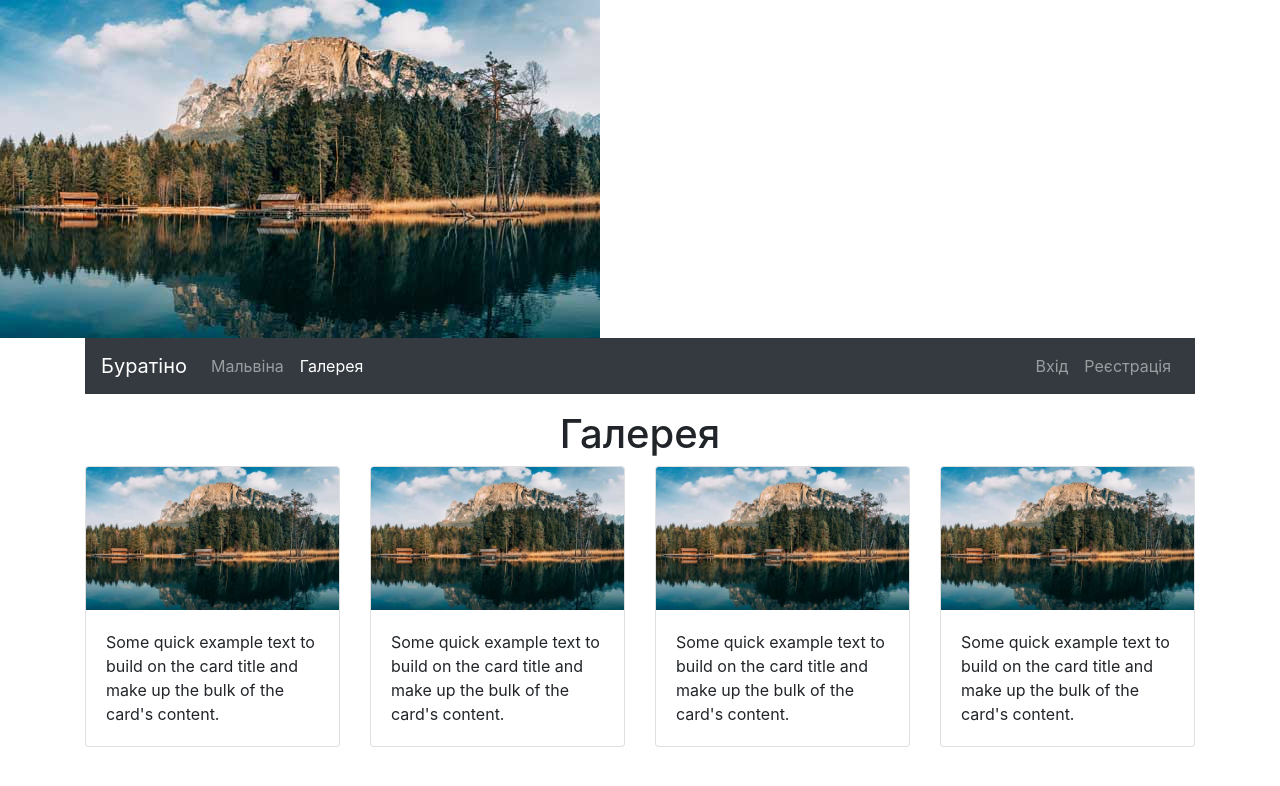
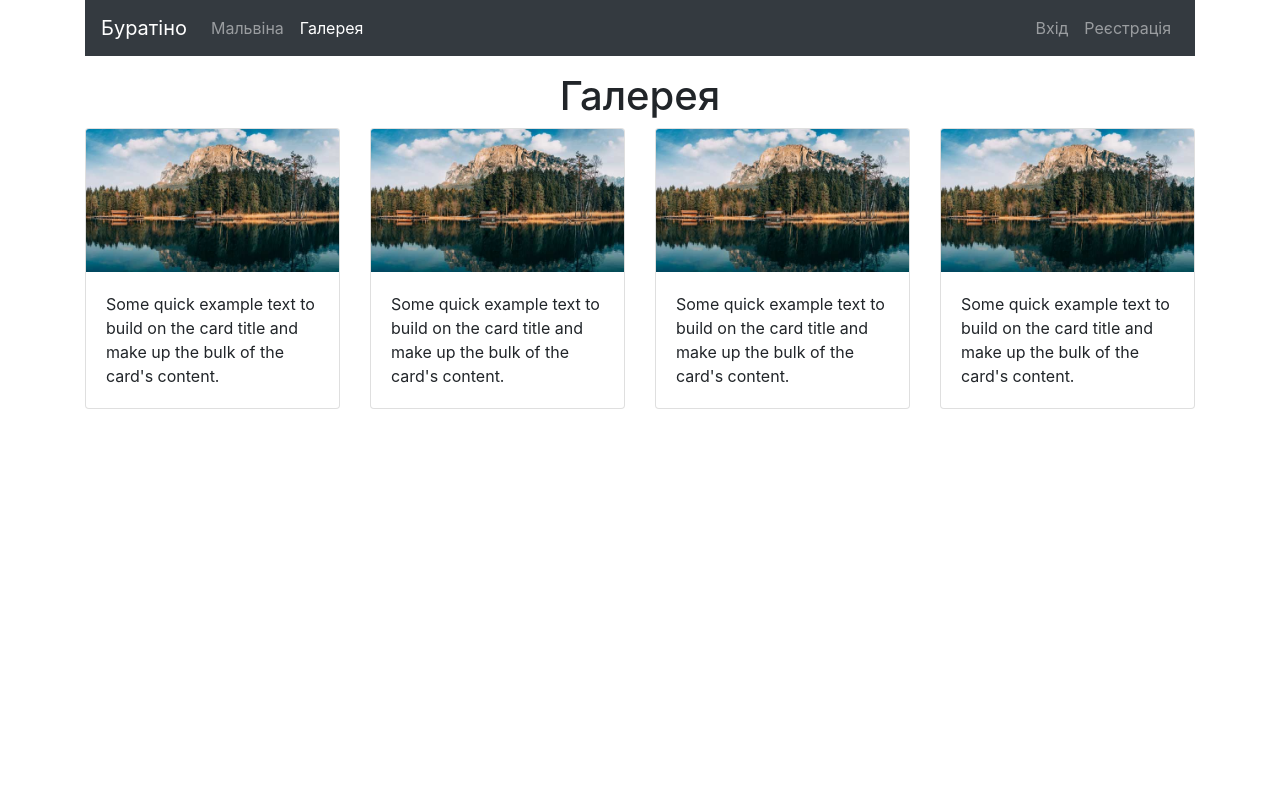
Before and after one commit to novakvova/htmlCSSJS32ns14, a website: page gallery.html in a window 1280 px wide. Drawn offline with nearby package versions, Linux system fonts and the light colour scheme.

Commit message:
Add gallery scroll

```diff
--- a/gallery.html
+++ b/gallery.html
@@ -13,12 +13,7 @@
 </head>
 
 <body>
-    <a class="example-image-link"
-        href="images/1.jpg"
-        data-lightbox="example-set"
-        data-title="Привіт усім друзям">
-        <img class="example-image" src="images/1s.jpg" alt="Фото Семена">
-    </a>
+
 
     <div class="container">
         <nav class="navbar navbar-expand-lg navbar-dark bg-dark">
@@ -47,7 +42,9 @@
         <div class="row">
             <div class="col-md-4 col-lg-3">
                 <div class="card" class="w-auto p-3">
-                    <img src="/images/1s.jpg" class="card-img-top" alt="Подружка">
+                    <a class="" href="images/1.jpg" data-lightbox="example-set" data-title="Привіт усім друзям">
+                        <img class="card-img-top" src="images/1s.jpg" alt="Фото Семена">
+                    </a>
                     <div class="card-body">
                         <p class="card-text">Some quick example text to build on the card title and make up the bulk of
                             the card's
@@ -58,7 +55,9 @@
 
             <div class="col-md-4 col-lg-3">
                 <div class="card" class="w-auto p-3">
-                    <img src="/images/1s.jpg" class="card-img-top" alt="Подружка">
+                    <a class="" href="images/1.jpg" data-lightbox="example-set" data-title="Привіт усім друзям">
+                        <img class="card-img-top" src="images/1s.jpg" alt="Фото Семена">
+                    </a>
                     <div class="card-body">
                         <p class="card-text">Some quick example text to build on the card title and make up the bulk of
                             the card's content.</p>
```
